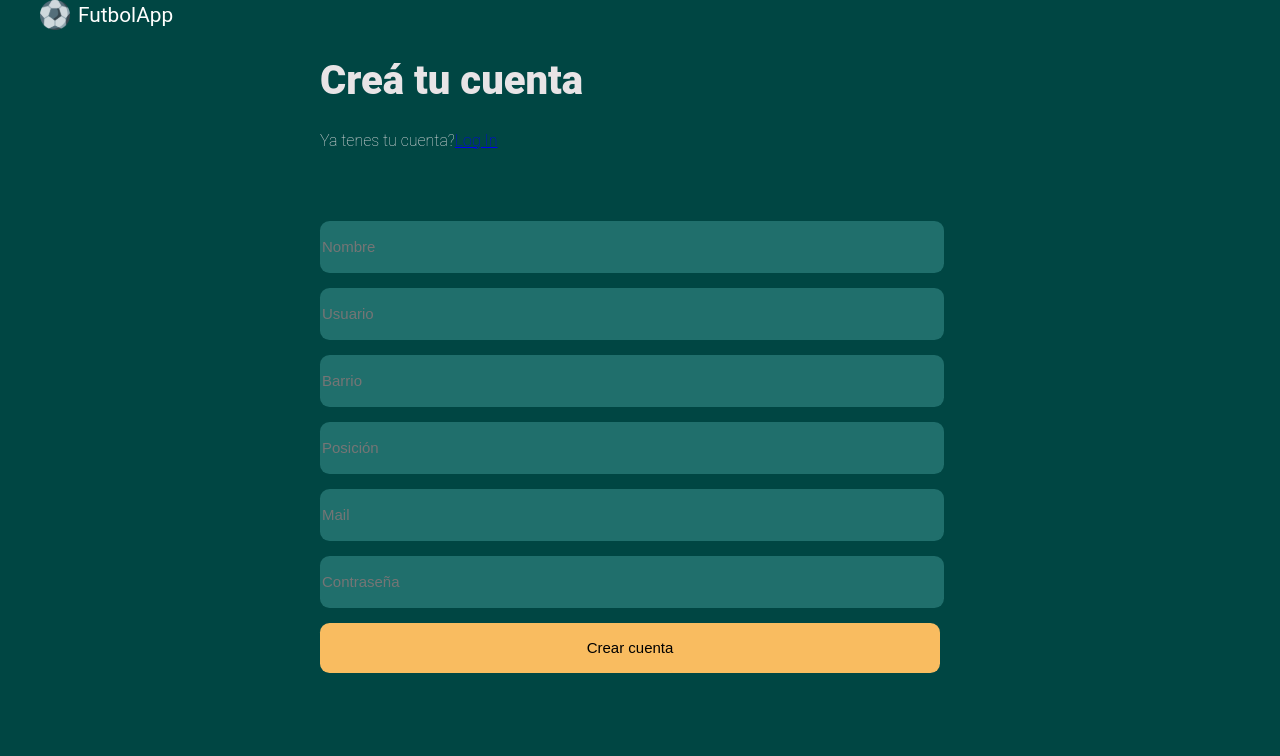
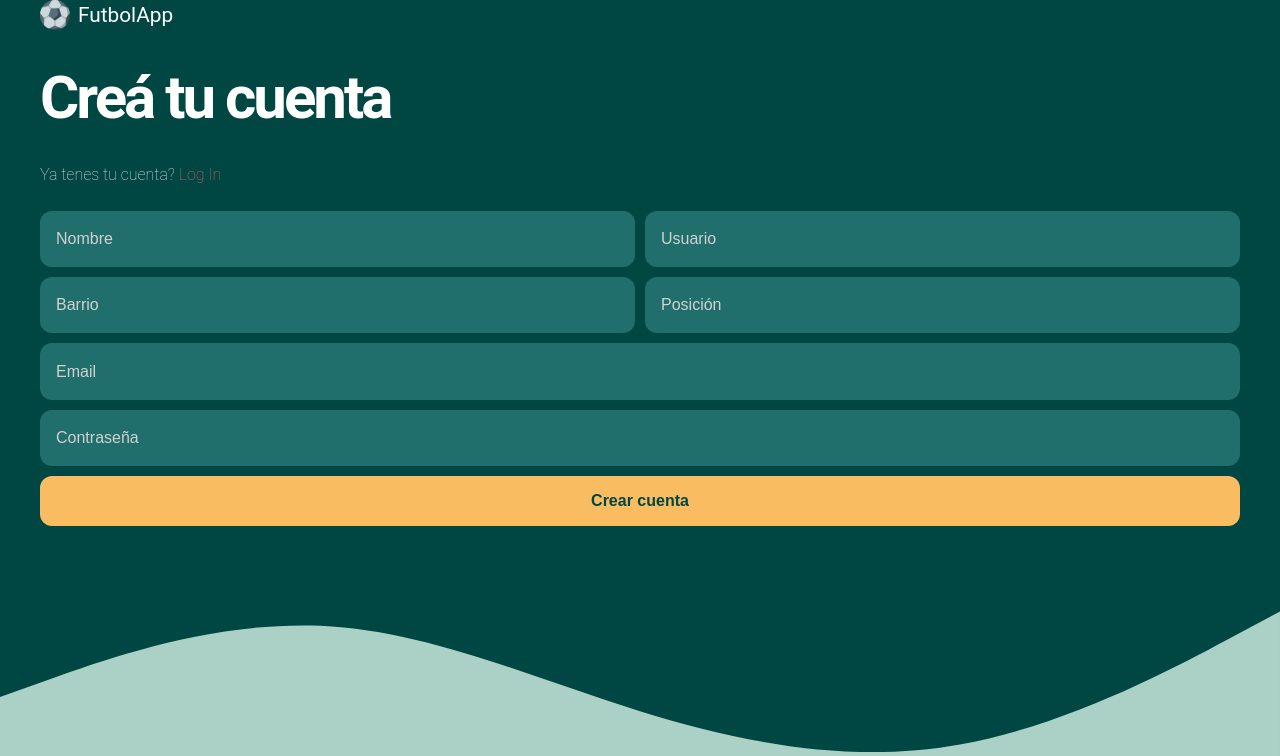
Before and after one commit to macbenites/pg-frontend, a React (Create React App) app: page /signin in a window 1280 px wide. Shown: the top 756 px of the page. Built offline with nearby package versions, Linux system fonts and the light colour scheme.

Commit message:
refactor SignIn / add reusable inpu

```diff
--- a/src/Components/SignIn.jsx
+++ b/src/Components/SignIn.jsx
@@ -1,10 +1,18 @@
 import React, { useState } from "react";
 // import { useDispatch } from "react-redux";
-import { Link, useNavigate } from "react-router-dom";
+import { useNavigate } from "react-router-dom";
 import Logo from "./Logo";
-
-import { SignInDiv, InputSignName, InputSignUsername, InputSignNeighborhood, InputSignPosition, InputSignEmail, InputSignPassword, BtnCreate } from "../Styles/SignIn";
-
+import {
+  SignInDiv,
+  LinkToSignIn,
+  InputUser,
+  InputName,
+  InputBarrio,
+  InputPosition,
+  InputEmail,
+  InputPassword,
+  BtnSignIn,
+} from "../Styles/SignIn";
 
 function SignIn() {
   // const dispatch = useDispatch()
@@ -18,41 +26,32 @@
     password: "",
   });
 
-function handleClick(e){
-
-        if(input.name.length === 0){
-            alert('Complete su nombre antes de crear la cuenta');
+  function handleClick(e) {
+    if (input.name.length === 0) {
+      alert("Complete su nombre antes de crear la cuenta");
       e.preventDefault();
-        }
-        else if(input.username.length === 0){
-            alert('Complete su usuario antes de crear la cuenta');
+    } else if (input.username.length === 0) {
+      alert("Complete su usuario antes de crear la cuenta");
       e.preventDefault();
-        }
-        else if(input.neighborhood.length === 0){
-            alert('Complete su barrio antes de crear la cuenta');
+    } else if (input.neighborhood.length === 0) {
+      alert("Complete su barrio antes de crear la cuenta");
       e.preventDefault();
-        }
-        else if(input.position.length === 0){
-            alert('Complete su posición antes de crear la cuenta');
+    } else if (input.position.length === 0) {
+      alert("Complete su posición antes de crear la cuenta");
       e.preventDefault();
-        }
-        else if(input.email.length === 0){
-            alert('Complete su mail antes de crear la cuenta');
+    } else if (input.email.length === 0) {
+      alert("Complete su mail antes de crear la cuenta");
       e.preventDefault();
-        }
-        else if(input.password.length === 0){
-            alert('Complete su contraseña antes de crear la cuenta');
+    } else if (input.password.length === 0) {
+      alert("Complete su contraseña antes de crear la cuenta");
       e.preventDefault();
-        }
-
-        else{
+    } else {
       e.preventDefault();
       // dispatch(createAccount(input));
-            alert('Cuenta creada con éxito');
-            navigate('/home');
-        };
-    };
-
+      alert("Cuenta creada con éxito");
+      navigate("/home");
+    }
+  }
 
   function handleChange(e) {
     setInput({
@@ -61,53 +60,82 @@
     });
   }
 
-    return(
+  return (
     <div>
       <SignInDiv>
-            <Logo/>
-            <h1>Creá tu cuenta</h1>
-            <h4>Ya tenes tu cuenta?<Link to='/login'> Log In</Link></h4>
+        <Logo />
+        <h4>Creá tu cuenta</h4>
+        <h5>
+          Ya tenes tu cuenta?<LinkToSignIn to="/login"> Log In</LinkToSignIn>
+        </h5>
         <form>
-                <InputSignName>
-                <div>
-                    <input type='text' value={input.name} name='name' onChange={e => handleChange(e)} placeholder='Nombre'/>
-                </div>
-                </InputSignName>
-                <InputSignUsername>
-                <div>
-                    <input type='text' value={input.username} name='username' onChange={e => handleChange(e)} placeholder='Usuario'/>
-                </div>
-                </InputSignUsername>
-                <InputSignNeighborhood>
-                <div>
-                    <input type='text' value={input.neighborhood} name='neighborhood' onChange={e => handleChange(e)} placeholder='Barrio'/>
-                </div>
-                </InputSignNeighborhood>
-                <InputSignPosition>
-                <div>
-                    <input type='text' value={input.position} name='position' onChange={e => handleChange(e)} placeholder='Posición'/>
-                </div>
-                </InputSignPosition>
-                <InputSignEmail>
-                <div>
-                    <input type='text' value={input.email} name='email' onChange={e => handleChange(e)} placeholder='Mail'/>
-                </div>
-                </InputSignEmail>
-                <InputSignPassword>
-                <div>
-                    <input type='text' value={input.password} name='password' onChange={e => handleChange(e)} placeholder='Contraseña'/>
-                </div>
-                </InputSignPassword>
-                <BtnCreate>
-                <div>
-                    <button type='submit' onClick={e => {handleClick(e)}}>Crear cuenta</button>
-                </div>
-                </BtnCreate>
+          <InputName
+            type="text"
+            autoComplete="off"
+            value={input.name}
+            name="name"
+            onChange={(e) => handleChange(e)}
+            placeholder="Nombre"
+          />
+
+          <InputUser
+            type="text"
+            autoComplete="off"
+            value={input.username}
+            name="username"
+            onChange={(e) => handleChange(e)}
+            placeholder="Usuario"
+          />
+
+          <InputBarrio
+            type="text"
+            autoComplete="off"
+            value={input.neighborhood}
+            name="neighborhood"
+            onChange={(e) => handleChange(e)}
+            placeholder="Barrio"
+          />
+
+          <InputPosition
+            type="text"
+            autoComplete="off"
+            value={input.position}
+            name="position"
+            onChange={(e) => handleChange(e)}
+            placeholder="Posición"
+          />
+
+          <InputEmail
+            type="email"
+            autoComplete="off"
+            value={input.email}
+            name="email"
+            onChange={(e) => handleChange(e)}
+            placeholder="Email"
+          />
+
+          <InputPassword
+            type="password"
+            autoComplete="off"
+            value={input.password}
+            name="password"
+            onChange={(e) => handleChange(e)}
+            placeholder="Contraseña"
+          />
+
+          <BtnSignIn
+            primary
+            type="submit"
+            onClick={(e) => {
+              handleClick(e);
+            }}
+          >
+            Crear cuenta
+          </BtnSignIn>
         </form>
       </SignInDiv>
     </div>
   );
-};
-
+}
 
 export default SignIn;
--- a/src/GlobalStyles.js
+++ b/src/GlobalStyles.js
@@ -4,10 +4,12 @@
 
 :root{
     --primary: #004643;
+    --primary-light: #206F6C;
     --secondary : #abd1c6;
     --tertiary : #e16162;
     --Links : #f9bc60;
     --text-color : #fffffe;
+
 
 }
 
--- a/src/Styles/SignIn.js
+++ b/src/Styles/SignIn.js
@@ -1,138 +1,67 @@
 import styled from "styled-components";
+import { InputForm } from "../Styles/reusable/Input";
+import { LinkTo } from "../Styles/reusable/LinkTo";
+import { Button } from "../Styles/reusable/Button";
 
 export const SignInDiv = styled.div`
-form{
-    display: flex;
-    flex-direction: column;
-};
+  form {
+    display: grid;
+    grid-template-columns: repeat(2, 1fr);
+    grid-auto-rows: minmax(50px, auto);
+    grid-gap: 10px;
+    grid-template-areas:
+      "name username"
+      "barrio position"
+      "email email"
+      "password password"
+      "button button";
+  }
 
-h1{
-    font-weight: 800;
-    font-size: 2.5rem;
-    font-style: normal;
-    display: flex;
-    color: #E8E4E6;
-    margin-left: 280px;
-};
+  h4 {
+    font-weight: 700;
+    letter-spacing: -0.05em;
+    font-size: 3.75rem;
+    margin: 2rem 0;
+    color: var(--text-color);
+  }
 
-h4{
+  h5 {
     font-weight: 200;
     font-size: 1rem;
     font-style: normal;
-    margin-bottom: rem;
-    display: flex;
-    color: #E8E4E6;
-    margin-left: 280px;
-};
-`
+    color: #e8e4e6;
+  }
+`;
 
-export const InputSignName = styled.div`
-input{
-    display: flex;
-    width: 620px;
-    height: 50px;
-    background-color: #206F6C;
-    color: #FFFFFF;
-    text-align: left;
-    border-radius: 0.6rem;
-    border: none;
-    font-size: 15px;
-    margin-left: 280px;
-    margin-top: 50px
-}
-`
+export const InputName = styled(InputForm)`
+  grid-area: name;
+`;
 
-export const InputSignUsername = styled.div`
-input{
-    display: flex;
-    width: 620px;
-    height: 50px;
-    background-color: #206F6C;
-    color: #FFFFFF;
-    text-align: left;
-    border-radius: 0.6rem;
-    border: none;
-    font-size: 15px;
-    margin-left: 280px;
-    margin-top: 15px;
-}
-`
+export const InputUser = styled(InputForm)`
+  grid-area: username;
+`;
 
-export const InputSignNeighborhood = styled.div`
-input{
-    display: flex;
-    width: 620px;
-    height: 50px;
-    background-color: #206F6C;
-    color: #FFFFFF;
-    text-align: left;
-    border-radius: 0.6rem;
-    border: none;
-    font-size: 15px;
-    margin-left: 280px;
-    margin-top: 15px
-}
-`
+export const InputBarrio = styled(InputForm)`
+  grid-area: barrio;
+`;
 
-export const InputSignPosition = styled.div`
-input{
-    display: flex;
-    width: 620px;
-    height: 50px;
-    background-color: #206F6C;
-    color: #FFFFFF;
-    text-align: left;
-    border-radius: 0.6rem;
-    border: none;
-    font-size: 15px;
-    margin-left: 280px;
-    margin-top: 15px;
-}
-`
+export const InputPosition = styled(InputForm)`
+  grid-area: position;
+`;
 
-export const InputSignEmail = styled.div`
-input{
-    display: flex;
-    width: 620px;
-    height: 50px;
-    background-color: #206F6C;
-    color: #FFFFFF;
-    text-align: left;
-    border-radius: 0.6rem;
-    border: none;
-    font-size: 15px;
-    margin-left: 280px;
-    margin-top: 15px
-}
-`
+export const InputEmail = styled(InputForm)`
+  grid-area: email;
+`;
 
-export const InputSignPassword = styled.div`
-input{
-    display: flex;
-    width: 620px;
-    height: 50px;
-    background-color: #206F6C;
-    color: #FFFFFF;
-    text-align: left;
-    border-radius: 0.6rem;
-    border: none;
-    font-size: 15px;
-    margin-left: 280px;
-    margin-top: 15px
-}
-`
+export const InputPassword = styled(InputForm)`
+  grid-area: password;
+`;
 
-export const BtnCreate = styled.div`
-button{
-    width: 620px;
-    height: 50px;
-    background-color: #F9BC60;
-    color: black;
-    border-radius: 0.6rem;
-    border: none;
-    text-align: center;
-    margin-left: 280px;
-    margin-top: 15px;
-    font-size: 15px;
-}
-`
+export const BtnSignIn = styled(Button)`
+  width: 100%;
+  grid-area: button;
+`;
+
+export const LinkToSignIn = styled(LinkTo)`
+  color: var(--tertiary);
+`;
--- /dev/null
+++ b/src/Styles/reusable/Input.js
@@ -0,0 +1,16 @@
+import styled from "styled-components";
+
+export const InputForm = styled.input`
+  background-color: var(--primary-light);
+  border: none;
+  padding: 0.2rem 1rem;
+  border-radius: 0.75rem;
+  height: 3.125rem;
+  border-style: none;
+  outline: none;
+  font-size: 1rem;
+  color: var(--text-color);
+  ::placeholder {
+    color: #d1d1d1;
+  }
+`;
```
Lines whose indentation alone changed are shown as unchanged.
